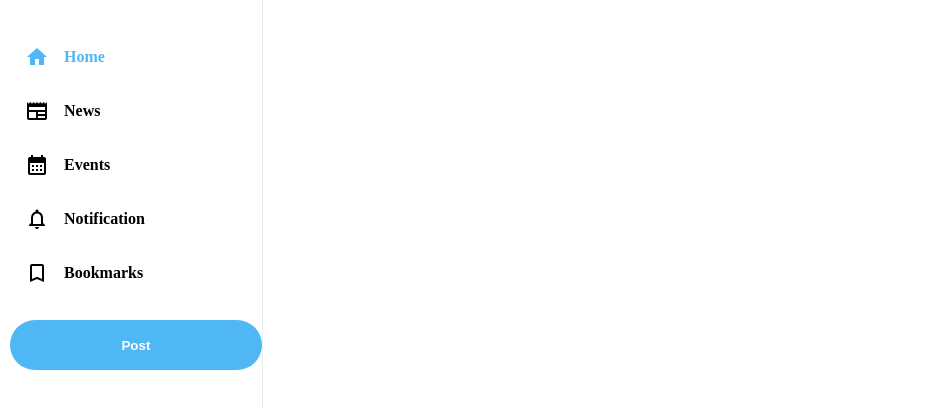
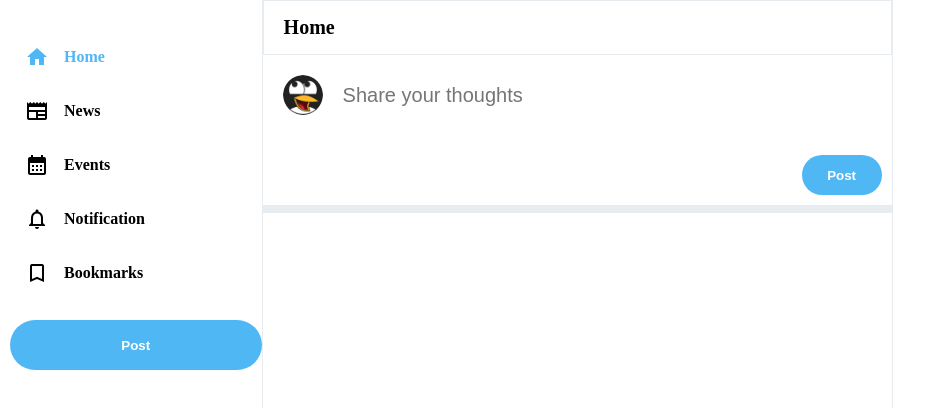
Before and after one commit to VAOkolo/Blog_Frontend_PW, a plain HTML site: page client/homepage.html in a window 1280 px wide. Shown: the top 408 px of the page, without its empty margins (0-946 px from the left). Drawn offline with Linux system fonts and the light colour scheme.

Commit message:
main section added

```diff
--- a/client/homepage.html
+++ b/client/homepage.html
@@ -11,7 +11,6 @@
 <body>
 
         <!-- section navigation start -->
-
         <div class="sidebar">
 
             <div class="sidebarOption active">
@@ -42,6 +41,36 @@
             <button class="addPost">Post</button>
 
         </div>
+         <!-- section navigation ends -->
+
+         <!-- section main starts -->
+
+         <div class="mainSection">
+            <div class="mainSectionHeader">
+                <h2>Home</h2>
+            </div>
+
+            <!-- post box starts -->
+
+            <div class="postContainer">
+                <!-- this to be changed to a pop up form when selecting the addPost button -->
+                <form>
+                    <div class="postInput">
+                        <img src="./images/avatar-icon.jpg" alt="avatar-icon">
+                        <input type="text" placeholder="Share your thoughts"/>
+                    </div>
+                    <button class="postButton">Post</button>
+                </form>
+            </div>
+
+            <!-- post box ends -->
+
+         </div>
+
+         <!-- section main ends -->
+
+
+
 
 </body>
 </html>
--- a/client/style.css
+++ b/client/style.css
@@ -76,3 +76,76 @@ body{
     border-right: 1px solid var(--navigation-background);
     flex: 0.2;
 }
+
+/* main section */
+.mainSection {
+    flex: 0.5;
+    border-right: 1px solid var(--navigation-background);
+    min-width: fit-content;
+    overflow-y: scroll;
+}
+
+.mainSectionHeader {
+    position: sticky;
+    top: 0;
+    background-color: white;
+    z-index: 100;
+    border: 1px solid var(--navigation-background);
+    padding: 15px 20px;
+}
+
+.mainSectionHeader h2{
+    font-size: 20px;
+    font-weight: 800;
+}
+
+.mainSection::-webkit-scrollbar {
+    display: none;
+}
+
+.mainSection {
+    -ms-overflow-style: none;
+    scrollbar-width: none;
+}
+
+/* postContainer */
+.postInput img{
+    border-radius: 50%;
+    height: 40px;
+}
+
+.postContainer{
+    padding-bottom: 10px;
+    border-bottom: 8px solid var(--navigation-background);
+    padding-right: 10px;
+}
+
+.postContainer form{
+    display: flex;
+    flex-direction: column;
+}
+
+.postInput {
+    display: flex;
+    padding: 20px;
+}
+
+.postInput input {
+    flex: 1;
+    margin-left: 20px;
+    font-size: 20px;
+    border: none;
+    outline: none;
+}
+
+.postButton {
+    background-color: var(--navigation-color);
+    border: none;
+    color: white;
+    font-weight: 900;
+    border-radius: 30px;
+    width: 80px;
+    height: 40px;
+    margin-top: 20px;
+    margin-left: auto;
+}
```
